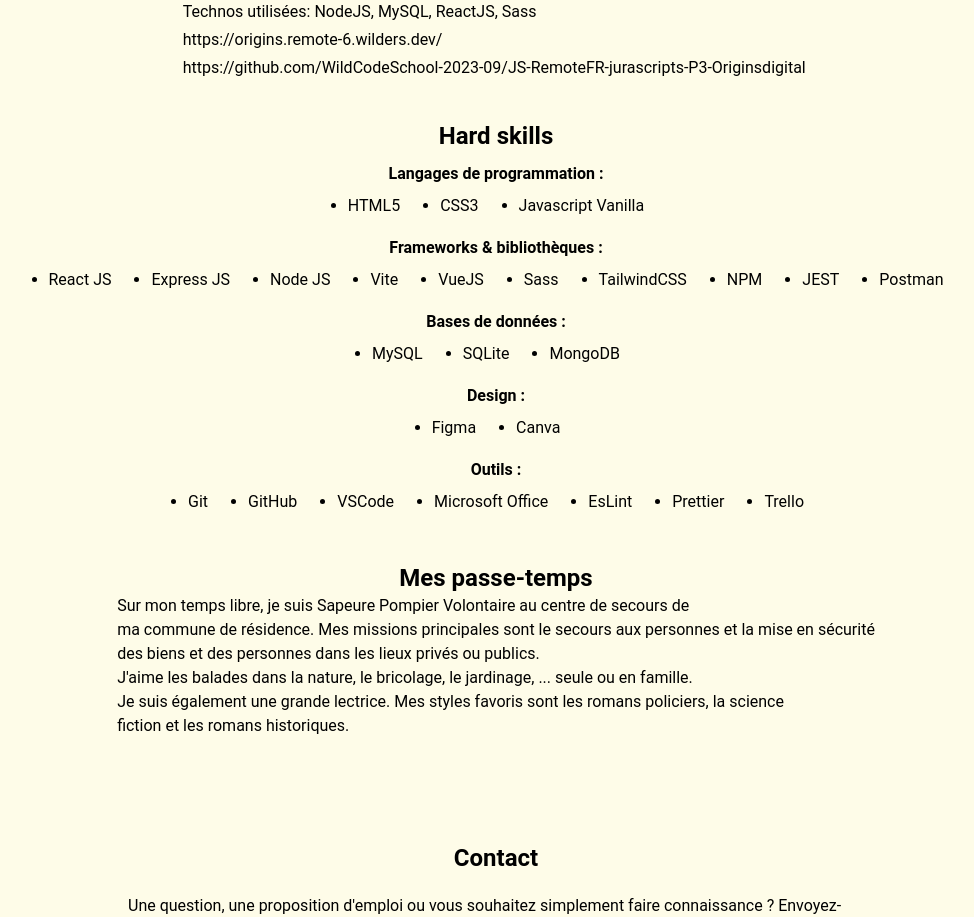
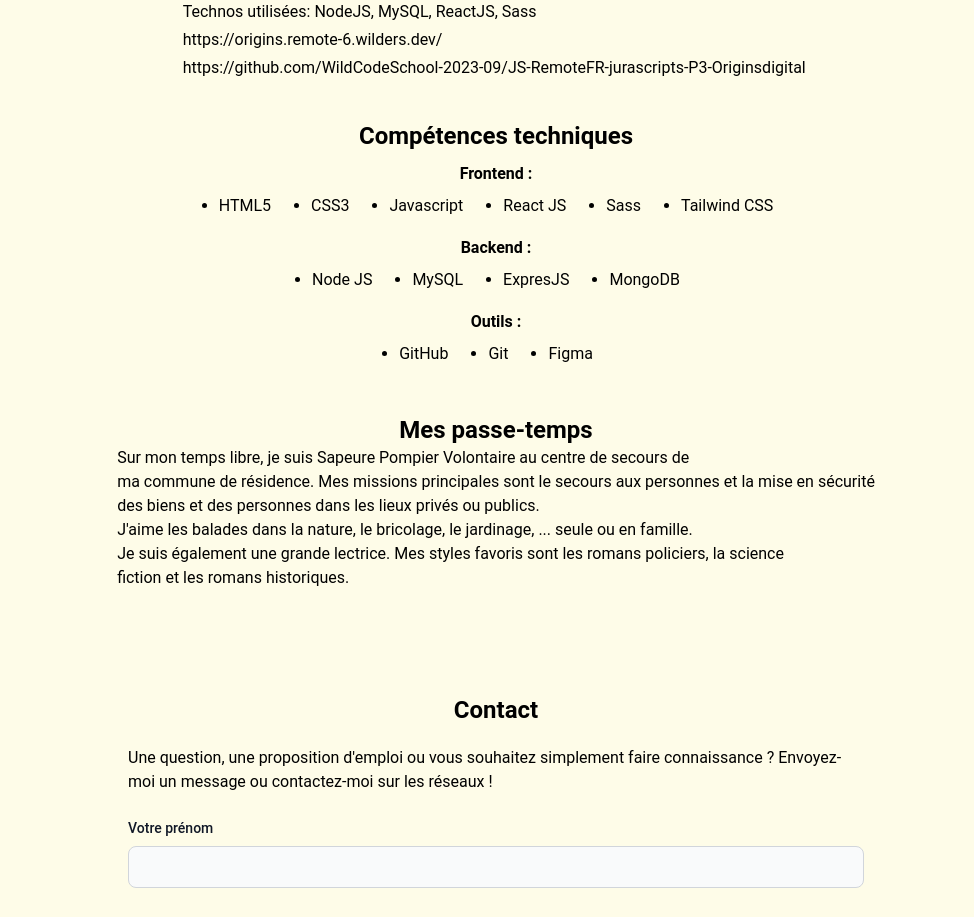
Before and after one commit to SandrineM-design/SandrineM-design.github.io, a React (Vite) app: page / in a window 1280 px wide. Shown: the part 1840-2757 px from the top of the page, without its empty margins (144-1118 px from the left). Built offline with nearby package versions, Linux system fonts and the light colour scheme.

Commit message:
update skills file

```diff
--- a/src/components/Skills.jsx
+++ b/src/components/Skills.jsx
@@ -1,67 +1,35 @@
 function Skills() {
-  const languages = ["HTML5", "CSS3", "Javascript Vanilla"];
-
-  const framworksLibraries = [
+  const frontend = [
+    "HTML5",
+    "CSS3",
+    "Javascript",
     "React JS",
-    "Express JS",
-    "Node JS",
-    "Vite",
-    "VueJS",
     "Sass",
-    "TailwindCSS",
-    "NPM",
-    "JEST",
-    "Postman",
+    "Tailwind CSS",
   ];
 
-  const databases = ["MySQL", "SQLite", "MongoDB"];
+  const backend = ["Node JS", "MySQL", "ExpresJS", "MongoDB"];
 
-  const design = ["Figma", "Canva"];
-
-  const tools = [
-    "Git",
-    "GitHub",
-    "VSCode",
-    "Microsoft Office",
-    "EsLint",
-    "Prettier",
-    "Trello",
-  ];
+  const tools = ["GitHub", "Git", "Figma"];
 
   return (
     <div className="flex flex-col flex-1 place-items-center bg-yellow-50">
-      <h2 className="mt-10 font-bold text-2xl bg-yellow-50">Hard skills</h2>
-      <h3 className="mt-2.5 font-bold text-1x1 bg-yellow-50">
-        Langages de programmation :
-      </h3>
+      <h2 className="mt-10 font-bold text-2xl bg-yellow-50">
+        Compétences techniques
+      </h2>
+      <h3 className="mt-2.5 font-bold text-1x1 bg-yellow-50">Frontend :</h3>
       <ul className="flex flex-col-3 gap-10 mt-2 mb-2 list-disc">
-        {languages.map((language, index) => (
-          <li key={index}>{language}</li>
+        {frontend.map((frontend, index) => (
+          <li key={index}>{frontend}</li>
         ))}
       </ul>
-      <h3 className="mt-2.5 font-bold text-1x1 bg-yellow-50">
-        Frameworks & bibliothèques :
-      </h3>
+      <h3 className="mt-2.5 font-bold text-1x1 bg-yellow-50">Backend :</h3>
       <ul className="flex flex-col-1 gap-10 mt-2 mb-2 list-disc">
-        {framworksLibraries.map((framworksLib, index) => (
-          <li key={index}>{framworksLib}</li>
+        {backend.map((backend, index) => (
+          <li key={index}>{backend}</li>
         ))}
       </ul>
-      <h3 className="mt-2.5 font-bold text-1x1 bg-yellow-50">
-        Bases de données :
-      </h3>
-      <ul className="flex flex-col-3 gap-10 mt-2 mb-2 list-disc">
-        {databases.map((database, index) => (
-          <li key={index}>{database}</li>
-        ))}
-      </ul>
-      <h3 className="mt-2.5 font-bold text-1x1 bg-yellow-50">Design :</h3>
-      <ul className="flex flex-col-3 gap-10 mt-2 mb-2 list-disc">
-        {design.map((design, index) => (
-          <li key={index}>{design}</li>
-        ))}
-      </ul>
-      <h3 className="mt-2.5 font-bold text-1x1  bg-yellow-50">Outils :</h3>
+      <h3 className="mt-2.5 font-bold text-1x1 bg-yellow-50">Outils :</h3>
       <ul className="flex flex-col-3 gap-10 mt-2 mb-2 list-disc">
         {tools.map((tool, index) => (
           <li key={index}>{tool}</li>
```
